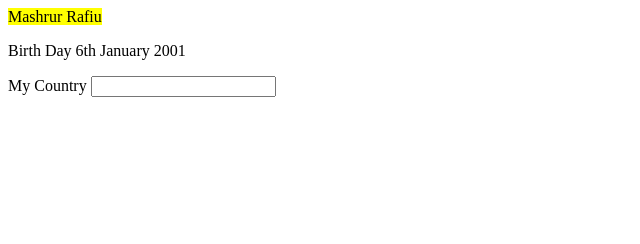
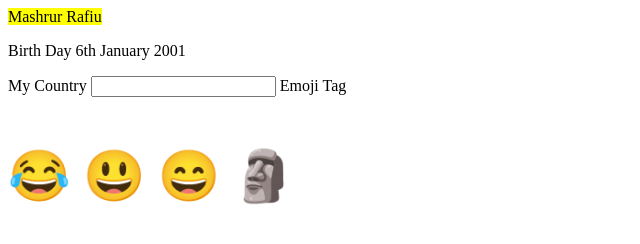
Before and after one commit to mashrur-rafiu/Practice-Laravel, a plain HTML site: page HTML practice/Meta tag.html in a window 1280 px wide. Shown: the whole page, without its empty margins (0-640 px from the left). Drawn offline with Linux system fonts and the light colour scheme.

Commit message:
Emoji Tag

```diff
--- a/HTML practice/Meta tag.html
+++ b/HTML practice/Meta tag.html
@@ -37,7 +37,13 @@
         <option>India</option>
     </datalist>
 
-
+    <lebel>Emoji Tag</lebel>
+    <p style="font-size:50px ;">
+        &#128514
+        &#128515
+        &#128516
+        &#128511
+    </p>
 
 
 </body>
```
